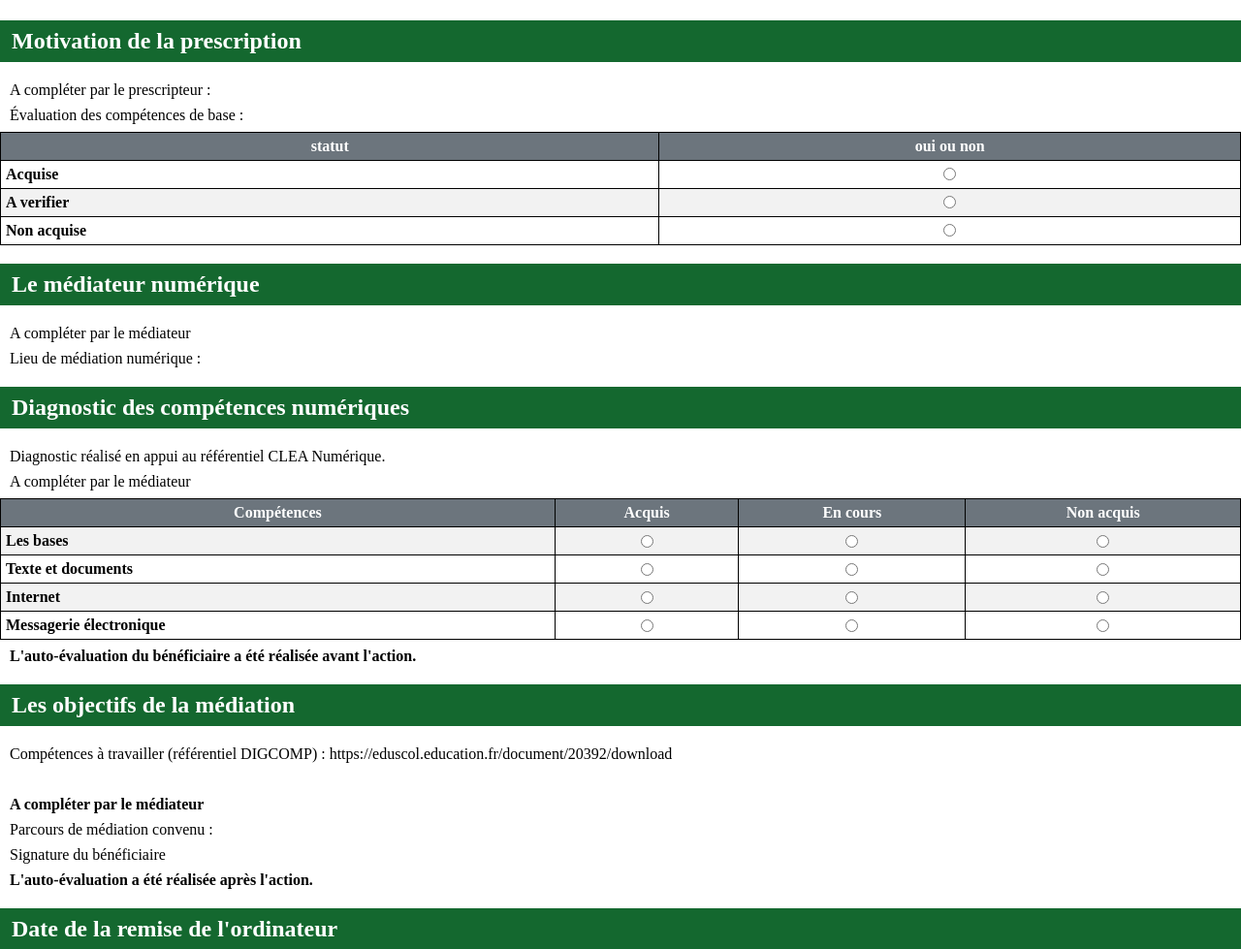
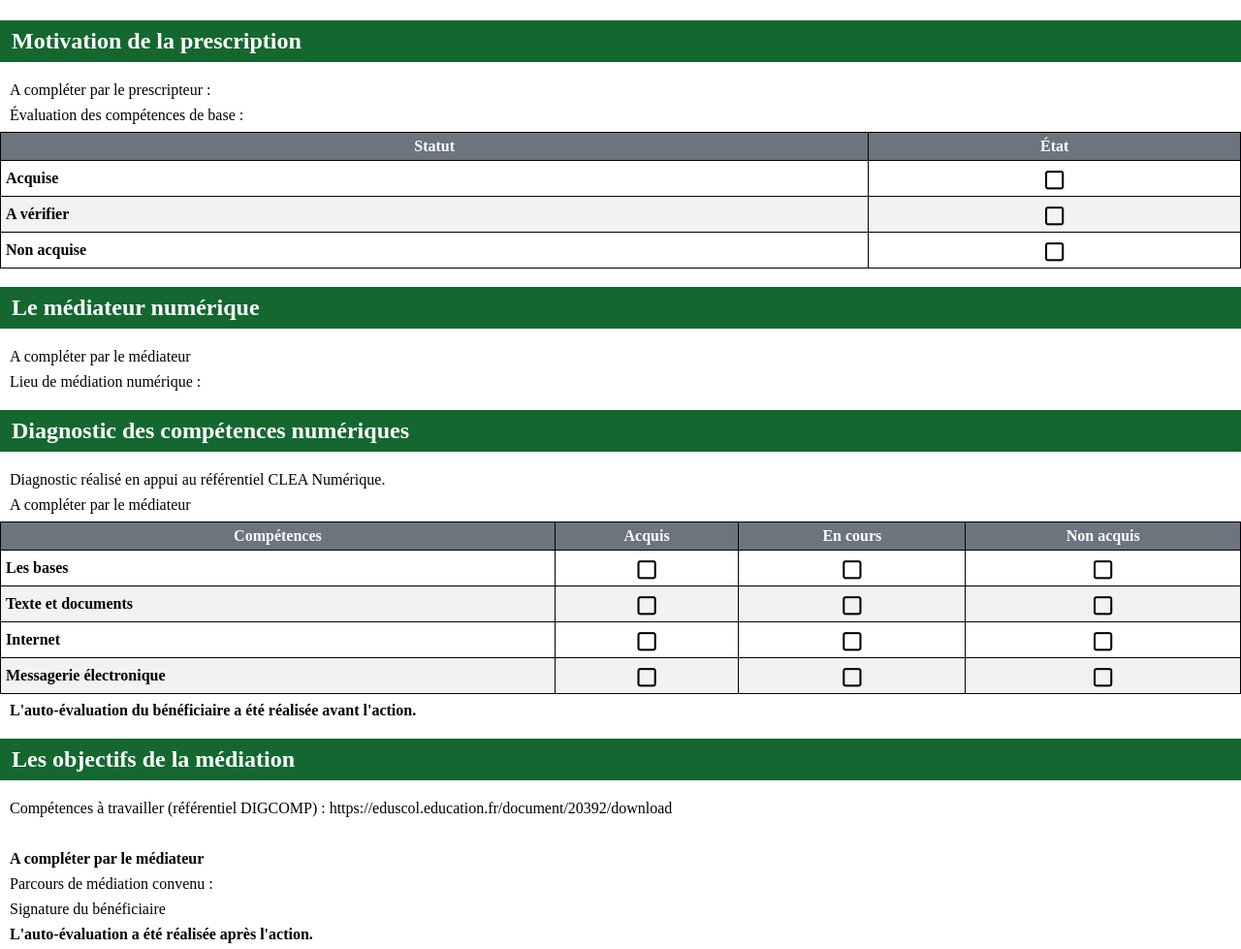
Before and after one commit to Corwin40/prescrip_pin40, a Symfony app: template templates/gestapp/htmltopdf/prescriptionpdf.html.twig in a window 1280 px wide. Shown: the part 817-1796 px from the top of the page at 97% size. Run offline with Twig, Linux system fonts and the light colour scheme; the template is opened without the code that fills it, so the values that code supplies are empty; some libraries are stand-ins or nearby versions.

Commit message:
amelioration du prescriptionpdf.html

```diff
--- a/templates/gestapp/htmltopdf/prescriptionpdf.html.twig
+++ b/templates/gestapp/htmltopdf/prescriptionpdf.html.twig
@@ -6,7 +6,10 @@
     <meta name="viewport" content="width=device-width, initial-scale=1.0">
     <title>Pdf prescription</title>
     <!-- <link rel="icon" type="image/jpg" href="{{ asset('assets/images/logoprescriptionpin40.jpg') }}"> -->
-
+   <!-- <i class="fa-regular fa-square"></i>  le square not checked-->
+    <!-- <i class="fa-regular fa-square-check"></i> le square checked-->
+    <link rel="stylesheet"
+          href="https://cdnjs.cloudflare.com/ajax/libs/font-awesome/6.5.0/css/all.min.css" />
 
     <style>
         body {
@@ -69,6 +72,18 @@
 
 
         /* --- Tableaux --- */
+/* les square no checked et checked recuperes sur fontawesome*/
+        .fa-col {
+            text-align: center;
+            font-size: 22px;
+            color: black;
+        }
+
+        .fa-square, .fa-square-check {
+            vertical-align: middle;
+        }
+
+
         table {
             width: 100%;
             border-collapse: collapse;
@@ -197,26 +212,51 @@
 
     <table>
         <thead>
-            <tr>
-                <th>statut</th>
-                <th>oui ou non</th>
-            </tr>
+        <tr>
+            <th>Statut</th>
+            <th>État</th>
+        </tr>
         </thead>
         <tbody>
+
         <tr>
             <td><b>Acquise</b></td>
-             <td><input type="radio"></td>
+            <td class="fa-col">
+                {% if prescription.baseCompetence == 'Acquises' %}
+                    <i class="fa-regular fa-square-check"></i>
+                {% else %}
+                    <i class="fa-regular fa-square"></i>
+                {% endif %}
+            </td>
         </tr>
+
         <tr>
-            <td><b>A verifier</b></td>
-             <td><input type="radio"></td>
+            <td><b>A vérifier</b></td>
+            <td class="fa-col">
+                {% if prescription.baseCompetence == 'A verifier' %}
+                    <i class="fa-regular fa-square-check"></i>
+                {% else %}
+                    <i class="fa-regular fa-square"></i>
+                {% endif %}
+            </td>
         </tr>
+
         <tr>
             <td><b>Non acquise</b></td>
-             <td><input type="radio"></td>
+            <td class="fa-col">
+                {% if prescription.baseCompetence == 'Non acquises' %}
+                    <i class="fa-regular fa-square-check"></i>
+                {% else %}
+                    <i class="fa-regular fa-square"></i>
+                {% endif %}
+            </td>
         </tr>
+
         </tbody>
     </table>
+
+
+
 </section>
 
 
@@ -239,42 +279,138 @@
     <p>A compléter par le médiateur</p>
 
     <!-- TABLEAU DES COMPÉTENCES -->
+    {% set comp = prescription.competence %}
+
     <table>
+        <thead>
         <tr>
             <th>Compétences</th>
             <th>Acquis</th>
             <th>En cours</th>
             <th>Non acquis</th>
         </tr>
+        </thead>
+        <tbody>
 
+        <!-- LES BASES -->
         <tr>
             <td><b>Les bases</b></td>
-            <td><input type="radio"></td>
-            <td><input type="radio"></td>
-            <td><input type="radio"></td>
+
+            <td class="fa-col">
+                {% if comp.compBase == 'acquis' %}
+                    <i class="fa-regular fa-square-check"></i>
+                {% else %}
+                    <i class="fa-regular fa-square"></i>
+                {% endif %}
+            </td>
+
+            <td class="fa-col">
+                {% if comp.compBase == 'encours' %}
+                    <i class="fa-regular fa-square-check"></i>
+                {% else %}
+                    <i class="fa-regular fa-square"></i>
+                {% endif %}
+            </td>
+
+            <td class="fa-col">
+                {% if comp.compBase == 'Nonacquis' %}
+                    <i class="fa-regular fa-square-check"></i>
+                {% else %}
+                    <i class="fa-regular fa-square"></i>
+                {% endif %}
+            </td>
         </tr>
 
+        <!-- TEXTE & DOCUMENTS -->
         <tr>
             <td><b>Texte et documents</b></td>
-            <td><input type="radio"></td>
-            <td><input type="radio"></td>
-            <td><input type="radio"></td>
+
+            <td class="fa-col">
+                {% if comp.compDesk == 'acquis' %}
+                    <i class="fa-regular fa-square-check"></i>
+                {% else %}
+                    <i class="fa-regular fa-square"></i>
+                {% endif %}
+            </td>
+
+            <td class="fa-col">
+                {% if comp.compDesk == 'encours' %}
+                    <i class="fa-regular fa-square-check"></i>
+                {% else %}
+                    <i class="fa-regular fa-square"></i>
+                {% endif %}
+            </td>
+
+            <td class="fa-col">
+                {% if comp.compDesk == 'Nonacquis' %}
+                    <i class="fa-regular fa-square-check"></i>
+                {% else %}
+                    <i class="fa-regular fa-square"></i>
+                {% endif %}
+            </td>
         </tr>
 
+        <!-- INTERNET -->
         <tr>
             <td><b>Internet</b></td>
-            <td><input type="radio"></td>
-            <td><input type="radio"></td>
-            <td><input type="radio"></td>
+
+            <td class="fa-col">
+                {% if comp.compInternet == 'acquis' %}
+                    <i class="fa-regular fa-square-check"></i>
+                {% else %}
+                    <i class="fa-regular fa-square"></i>
+                {% endif %}
+            </td>
+
+            <td class="fa-col">
+                {% if comp.compInternet == 'encours' %}
+                    <i class="fa-regular fa-square-check"></i>
+                {% else %}
+                    <i class="fa-regular fa-square"></i>
+                {% endif %}
+            </td>
+
+            <td class="fa-col">
+                {% if comp.compInternet == 'Nonacquis' %}
+                    <i class="fa-regular fa-square-check"></i>
+                {% else %}
+                    <i class="fa-regular fa-square"></i>
+                {% endif %}
+            </td>
         </tr>
 
+        <!-- EMAIL -->
         <tr>
             <td><b>Messagerie électronique</b></td>
-            <td><input type="radio"></td>
-            <td><input type="radio"></td>
-            <td><input type="radio"></td>
+
+            <td class="fa-col">
+                {% if comp.compEmail == 'acquis' %}
+                    <i class="fa-regular fa-square-check"></i>
+                {% else %}
+                    <i class="fa-regular fa-square"></i>
+                {% endif %}
+            </td>
+
+            <td class="fa-col">
+                {% if comp.compEmail == 'encours' %}
+                    <i class="fa-regular fa-square-check"></i>
+                {% else %}
+                    <i class="fa-regular fa-square"></i>
+                {% endif %}
+            </td>
+
+            <td class="fa-col">
+                {% if comp.compEmail == 'Nonacquis' %}
+                    <i class="fa-regular fa-square-check"></i>
+                {% else %}
+                    <i class="fa-regular fa-square"></i>
+                {% endif %}
+            </td>
         </tr>
+
+        </tbody>
     </table>
+
 </section>
 
 <section>
```
